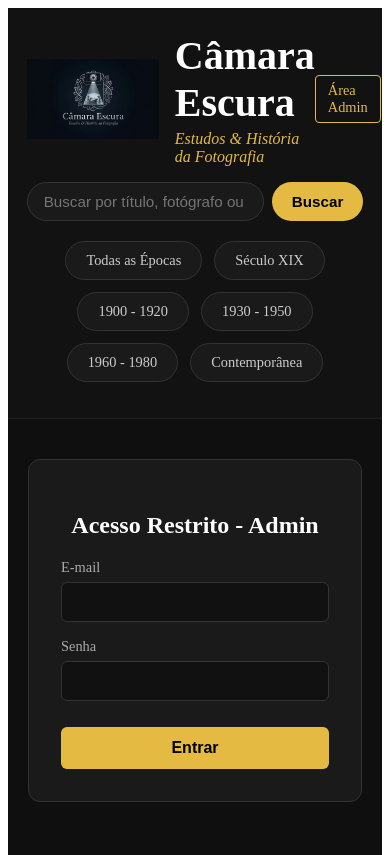
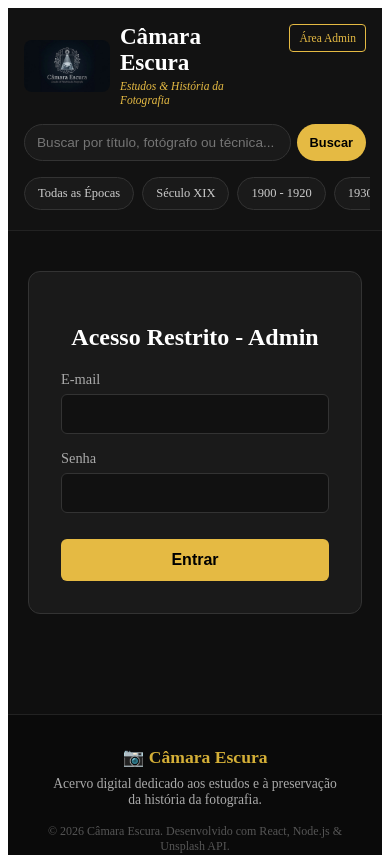
Before and after one commit to vandercs27/camara-escura, a React app in the folder frontend/: page /login in a window 390 px wide. Shown: the top 855 px of the page. Built offline with nearby package versions, Linux system fonts and the light colour scheme; the HTML template or start-up script is replaced by a standard one.

Commit message:
resolvendo bugs de endpoints e css

```diff
--- a/frontend/src/App.css
+++ b/frontend/src/App.css
@@ -182,3 +182,128 @@
     border-right-color: var(--border);
   }
 }
+.site-header {
+  position: relative;
+  overflow: hidden;
+}
+
+.header-top {
+  max-width: 1280px;
+  margin: 0 auto;
+  gap: 24px;
+}
+
+.brand-link {
+  min-width: 0;
+}
+
+.brand-logo {
+  flex: 0 0 auto;
+  border-radius: 10px;
+}
+
+.brand-title,
+.brand-subtitle {
+  overflow-wrap: anywhere;
+}
+
+.admin-link {
+  flex: 0 0 auto;
+  transition: background-color 0.2s ease, color 0.2s ease;
+}
+
+.admin-link:hover,
+.admin-link:focus-visible {
+  background-color: #e5ba43;
+  color: #111;
+}
+
+.search-form {
+  margin: 20px auto 18px !important;
+}
+
+.search-input {
+  min-width: 0;
+}
+
+.era-navbar {
+  max-width: 1280px;
+  margin: 18px auto 0 !important;
+  padding: 0 4px;
+  scrollbar-width: thin;
+}
+
+.era-link {
+  white-space: nowrap;
+}
+
+@media (max-width: 640px) {
+  .site-header {
+    padding: 16px 16px 12px !important;
+  }
+
+  .header-top {
+    align-items: flex-start !important;
+    gap: 14px;
+    margin-bottom: 16px !important;
+  }
+
+  .brand-link {
+    align-items: center;
+    gap: 10px !important;
+  }
+
+  .brand-logo {
+    width: 52px;
+    height: 52px !important;
+    border-radius: 8px;
+  }
+
+  .brand-title {
+    font-size: 1.45rem !important;
+    line-height: 1.1;
+  }
+
+  .brand-subtitle {
+    max-width: 170px;
+    margin-top: 4px !important;
+    font-size: 0.72rem !important;
+    line-height: 1.25;
+  }
+
+  .admin-link {
+    padding: 7px 9px !important;
+    font-size: 0.72rem !important;
+    white-space: nowrap;
+  }
+
+  .search-form {
+    gap: 6px !important;
+    margin: 0 auto 14px !important;
+  }
+
+  .search-input {
+    padding: 10px 12px !important;
+    font-size: 0.85rem !important;
+  }
+
+  .search-button {
+    padding: 10px 13px !important;
+    font-size: 0.8rem !important;
+  }
+
+  .era-navbar {
+    justify-content: flex-start !important;
+    flex-wrap: nowrap !important;
+    gap: 8px !important;
+    margin: 0 -4px !important;
+    padding: 2px 4px 8px;
+    overflow-x: auto;
+  }
+
+  .era-link {
+    flex: 0 0 auto;
+    padding: 8px 13px !important;
+    font-size: 0.78rem !important;
+  }
+}
--- a/frontend/src/App.jsx
+++ b/frontend/src/App.jsx
@@ -8,20 +8,21 @@ import { PhotoDetail } from './pages/PhotoDetail';
 import { PhotographerDetail } from './pages/PhotographerDetail';
 import { Login } from './pages/Login';
 import { AdminAddPhoto } from './pages/AdminAddPhoto';
+import './App.css';
 
 export default function App() {
   return (
     <div style={styles.appContainer}>
-      <header style={styles.header}>
-        <div style={styles.headerTop}>
-          <Link to="/" style={styles.brandLink}>
-            <img src={logoImg} alt="Câmara Escura Logo" style={styles.logo} />
+      <header className="site-header" style={styles.header}>
+        <div className="header-top" style={styles.headerTop}>
+          <Link to="/" className="brand-link" style={styles.brandLink}>
+            <img className="brand-logo" src={logoImg} alt="Câmara Escura Logo" style={styles.logo} />
             <div>
-              <h1 style={styles.title}>Câmara Escura</h1>
-              <p style={styles.subtitle}>Estudos & História da Fotografia</p>
+              <h1 className="brand-title" style={styles.title}>Câmara Escura</h1>
+              <p className="brand-subtitle" style={styles.subtitle}>Estudos & História da Fotografia</p>
             </div>
           </Link>
-          <Link to="/login" style={styles.adminLink}>Área Admin</Link>
+          <Link to="/login" className="admin-link" style={styles.adminLink}>Área Admin</Link>
         </div>
 
         <SearchBar />
--- a/frontend/src/components/EraNavbar.jsx
+++ b/frontend/src/components/EraNavbar.jsx
@@ -13,7 +13,7 @@ export function EraNavbar() {
   ];
 
   return (
-    <nav style={styles.container}>
+    <nav className="era-navbar" style={styles.container}>
       {eras.map((item) => {
         // Compara o caminho atual do navegador com o caminho do item
         const isActive =
@@ -24,6 +24,7 @@ export function EraNavbar() {
           <Link
             key={item.id}
             to={item.path}
+            className="era-link"
             style={{
               ...styles.tabLink,
               ...(isActive ? styles.activeTabLink : {}),
--- a/frontend/src/components/PhotoCard.jsx
+++ b/frontend/src/components/PhotoCard.jsx
@@ -1,4 +1,5 @@
 import { Link } from 'react-router-dom';
+import { resolveImageUrl } from '../services/api';
 
 export function PhotoCard({ photo }) {
   const photoId = photo._id || photo.id;
@@ -8,7 +9,7 @@ export function PhotoCard({ photo }) {
       <Link to={`/foto/${photoId}`} style={styles.link}>
         <div style={styles.imageContainer}>
           <img
-            src={photo.imageUrl}
+            src={resolveImageUrl(photo.imageUrl)}
             alt={photo.title}
             style={styles.image}
             onError={(e) => {
--- a/frontend/src/components/SearchBar.jsx
+++ b/frontend/src/components/SearchBar.jsx
@@ -18,15 +18,16 @@ export function SearchBar() {
   };
 
   return (
-    <form onSubmit={handleSubmit} style={styles.form}>
+    <form className="search-form" onSubmit={handleSubmit} style={styles.form}>
       <input
         type="text"
         placeholder="Buscar por título, fotógrafo ou técnica..."
         value={searchTerm}
         onChange={(e) => setSearchTerm(e.target.value)}
+        className="search-input"
         style={styles.input}
       />
-      <button type="submit" style={styles.button}>
+      <button type="submit" className="search-button" style={styles.button}>
         Buscar
       </button>
     </form>
--- a/frontend/src/index.css
+++ b/frontend/src/index.css
@@ -1,3 +1,16 @@
+* {
+  box-sizing: border-box;
+}
+
+html {
+  background: #0d0d0d;
+}
+
+body {
+  margin: 0;
+  min-width: 320px;
+}
+
 /* --- Container Global e Cabeçalho --- */
 body {
   background-color: #0d0d0d;
--- a/frontend/src/pages/AdminAddPhoto.jsx
+++ b/frontend/src/pages/AdminAddPhoto.jsx
@@ -1,132 +1,93 @@
-import { useState, useEffect } from 'react';
+import { useEffect, useState } from 'react';
 import { useNavigate, useParams } from 'react-router-dom';
+import { API_URL, resolveImageUrl } from '../services/api';
 
 export function AdminAddPhoto() {
   const navigate = useNavigate();
-  const { id } = useParams(); // Se existir id, estamos em modo edição
+  const { id } = useParams();
   const isEditMode = Boolean(id);
-
   const [adminUser, setAdminUser] = useState(null);
-  const [title, setTitle] = useState('');
-  const [photographer, setPhotographer] = useState('');
-  const [year, setYear] = useState('');
-  const [medium, setMedium] = useState('');
-  const [era, setEra] = useState('seculo-19');
-  const [historicalContext, setHistoricalContext] = useState('');
-  const [photographerBio, setPhotographerBio] = useState('');
-  const [imageUrl, setImageUrl] = useState('');
+  const [form, setForm] = useState({
+    title: '', photographer: '', year: '', medium: '', era: 'seculo-19',
+    historicalContext: '', photographerBio: '', imageUrl: '',
+  });
   const [imageFile, setImageFile] = useState(null);
-
   const [loading, setLoading] = useState(false);
   const [message, setMessage] = useState('');
   const [error, setError] = useState('');
 
   useEffect(() => {
     const user = JSON.parse(localStorage.getItem('adminUser'));
-    if (!user || !user.token) {
-      navigate('/login');
-    } else {
-      setAdminUser(user);
-    }
+    if (!user?.token) navigate('/login');
+    else setAdminUser(user);
   }, [navigate]);
 
-  // Carrega os dados da foto existente se estiver no modo de edição
   useEffect(() => {
-    if (isEditMode) {
-      async function fetchPhotoForEdit() {
-        try {
-        const API_URL = 'https://camara-escura-backend.onrender.com/api';
-const eraParam = era ? era : 'todas';
-// Exemplo no fetch:
-const response = await fetch(`${API_URL}/photos/era/${eraParam}`);
-          if (!res.ok) throw new Error('Erro ao carregar dados da fotografia.');
-          const data = await res.json();
-
-          setTitle(data.title || '');
-          setPhotographer(data.photographer || '');
-          setYear(data.year || '');
-          setMedium(data.medium || '');
-          setEra(data.era || 'seculo-19');
-          setHistoricalContext(data.historicalContext || '');
-          setPhotographerBio(data.photographerBio || '');
-          setImageUrl(data.imageUrl || '');
-        } catch (err) {
-          setError(err.message);
-        }
-      }
-      fetchPhotoForEdit();
-    }
+    if (!isEditMode) return;
+    fetch(`${API_URL}/photos/${id}`)
+      .then(async (response) => {
+        if (!response.ok) throw new Error('Erro ao carregar dados da fotografia.');
+        return response.json();
+      })
+      .then((data) => setForm({
+        title: data.title || '',
+        photographer: data.photographer || '',
+        year: data.year || '',
+        medium: data.medium || '',
+        era: data.era || 'seculo-19',
+        historicalContext: data.historicalContext || '',
+        photographerBio: data.photographerBio || '',
+        imageUrl: resolveImageUrl(data.imageUrl),
+      }))
+      .catch((requestError) => setError(requestError.message));
   }, [id, isEditMode]);
 
-  const handleSubmit = async (e) => {
-  e.preventDefault();
+  const updateField = (event) => {
+    const { name, value } = event.target;
+    setForm((current) => ({ ...current, [name]: value }));
+  };
+
+  const handleSubmit = async (event) => {
+    event.preventDefault();
     setLoading(true);
     setMessage('');
     setError('');
 
     try {
-    // 1. Recupera o token diretamente do localStorage para garantir que ele exista no momento do envio
       const storedUser = JSON.parse(localStorage.getItem('adminUser'));
       const token = storedUser?.token || adminUser?.token;
-
-    if (!token) {
-      throw new Error('Sessão expirada. Faça login novamente.');
-    }
+      if (!token) throw new Error('Sessão expirada. Faça login novamente.');
 
       const formData = new FormData();
-    formData.append('title', title);
-    formData.append('photographer', photographer);
-    formData.append('year', year);
-    formData.append('medium', medium);
-    formData.append('era', era);
-    formData.append('historicalContext', historicalContext);
-    formData.append('photographerBio', photographerBio);
+      Object.entries(form).forEach(([key, value]) => {
+        if (key !== 'imageUrl') formData.append(key, value);
+      });
+      if (imageFile) formData.append('imageFile', imageFile);
+      else if (form.imageUrl) formData.append('imageUrl', form.imageUrl);
+      else if (!isEditMode) throw new Error('Informe uma URL de imagem ou selecione um arquivo.');
 
-    if (imageFile) {
-      formData.append('imageFile', imageFile);
-    } else if (imageUrl) {
-      formData.append('imageUrl', imageUrl);
-    } else if (!isEditMode) {
-      throw new Error('Informe uma URL de imagem ou selecione um arquivo.');
-    }
-
-    const API_URL = import.meta.env.VITE_API_URL || 'http://localhost:5000/api';
-
-const response = await fetch(`${API_URL}/photos`, {
+      const response = await fetch(`${API_URL}/photos${isEditMode ? `/${id}` : ''}`, {
         method: isEditMode ? 'PUT' : 'POST',
-  headers: {
-    'Authorization': `Bearer ${token}`
-  },
-  body: formData
+        headers: { Authorization: `Bearer ${token}` },
+        body: formData,
       });
-
       const data = await response.json();
-
       if (!response.ok) {
-      // Se o token tiver expirado ou retornado 401, aí sim redireciona pro login
         if (response.status === 401) {
           localStorage.removeItem('adminUser');
           navigate('/login');
-        throw new Error('Sessão expirada. Por favor, faça login novamente.');
         }
-      throw new Error(data.error || 'Erro ao processar requisição');
+        throw new Error(data.error || 'Erro ao processar requisição.');
       }
 
       setMessage(isEditMode ? 'Fotografia atualizada com sucesso!' : 'Fotografia cadastrada com sucesso!');
-
-    // 2. Limpa APENAS os campos do formulário e NUNCA o localStorage/sessão
       if (!isEditMode) {
-      setTitle('');
-      setPhotographer('');
-      setYear('');
-      setMedium('');
-      setHistoricalContext('');
-      setPhotographerBio('');
-      setImageUrl('');
+        setForm((current) => ({ ...current, title: '', photographer: '', year: '', medium: '',
+          historicalContext: '', photographerBio: '', imageUrl: '' }));
         setImageFile(null);
       }
-  } catch (err) {
-    setError(err.message);
+    } catch (requestError) {
+      setError(requestError.message);
     } finally {
       setLoading(false);
     }
@@ -139,126 +100,44 @@ const response = await fetch(`${API_URL}/photos`, {
 
   return (
     <div style={styles.container}>
-      <div style={styles.headerBar}>
+      <div style={styles.header}>
         <h2>{isEditMode ? 'Editar Fotografia do Acervo' : 'Painel de Cadastramento'}</h2>
-        <button onClick={handleLogout} style={styles.logoutBtn}>Sair</button>
+        <button onClick={handleLogout} style={styles.button}>Sair</button>
       </div>
-
-      {message && <div style={styles.successMessage}>{message}</div>}
-      {error && <div style={styles.errorMessage}>{error}</div>}
-
+      {message && <p style={styles.success}>{message}</p>}
+      {error && <p style={styles.error}>{error}</p>}
       <form onSubmit={handleSubmit} style={styles.form}>
-        <div style={styles.grid}>
-          <div style={styles.field}>
-            <label style={styles.label}>Título da Obra*</label>
-            <input
-              type="text"
-              value={title}
-              onChange={(e) => setTitle(e.target.value)}
-              required
-              style={styles.input}
-            />
-          </div>
-
-          <div style={styles.field}>
-            <label style={styles.label}>Fotógrafo/Autor*</label>
-            <input
-              type="text"
-              value={photographer}
-              onChange={(e) => setPhotographer(e.target.value)}
-              required
-              style={styles.input}
-            />
-          </div>
-
-          <div style={styles.field}>
-            <label style={styles.label}>Ano*</label>
-            <input
-              type="text"
-              value={year}
-              onChange={(e) => setYear(e.target.value)}
-              required
-              style={styles.input}
-            />
-          </div>
-
-          <div style={styles.field}>
-            <label style={styles.label}>Técnica / Processo*</label>
-            <input
-              type="text"
-              value={medium}
-              onChange={(e) => setMedium(e.target.value)}
-              required
-              style={styles.input}
-            />
-          </div>
-
-          <div style={styles.field}>
-            <label style={styles.label}>Época do Acervo*</label>
-            <select
-              value={era}
-              onChange={(e) => setEra(e.target.value)}
-              style={styles.input}
-            >
+        {[
+          ['title', 'Título da Obra'], ['photographer', 'Fotógrafo/Autor'],
+          ['year', 'Ano'], ['medium', 'Técnica / Processo'],
+        ].map(([name, label]) => (
+          <label key={name} style={styles.field}>{label}
+            <input name={name} value={form[name]} onChange={updateField} required style={styles.input} />
+          </label>
+        ))}
+        <label style={styles.field}>Época
+          <select name="era" value={form.era} onChange={updateField} style={styles.input}>
             <option value="seculo-19">Século XIX</option>
-              <option value="anos-1900-1920">Anos 1900–1920</option>
-              <option value="anos-1930-1950">Anos 1930–1950</option>
-              <option value="anos-1960-1980">Anos 1960–1980</option>
+            <option value="1900-1920">Anos 1900-1920</option>
+            <option value="1930-1950">Anos 1930-1950</option>
+            <option value="1960-1980">Anos 1960-1980</option>
             <option value="contemporanea">Contemporânea</option>
           </select>
-          </div>
-        </div>
-
-        <hr style={styles.divider} />
-
-        <h3>Imagem da Fotografia</h3>
-        <div style={styles.grid}>
-          <div style={styles.field}>
-            <label style={styles.label}>Substituir por arquivo local</label>
-            <input
-              type="file"
-              accept="image/*"
-              onChange={(e) => setImageFile(e.target.files[0])}
-              style={styles.input}
-            />
-          </div>
-
-          <div style={styles.field}>
-            <label style={styles.label}>OU URL Direta da Imagem</label>
-            <input
-              type="text"
-              value={imageUrl}
-              onChange={(e) => setImageUrl(e.target.value)}
-              disabled={!!imageFile}
-              style={styles.input}
-            />
-          </div>
-        </div>
-
-        <hr style={styles.divider} />
-
-        <div style={styles.field}>
-          <label style={styles.label}>Contexto Histórico</label>
-          <textarea
-            value={historicalContext}
-            onChange={(e) => setHistoricalContext(e.target.value)}
-            rows={3}
-            style={styles.textarea}
-          />
-        </div>
-
-        <div style={styles.field}>
-          <label style={styles.label}>Biografia do Fotógrafo</label>
-          <textarea
-            value={photographerBio}
-            onChange={(e) => setPhotographerBio(e.target.value)}
-            rows={3}
-            style={styles.textarea}
-          />
-        </div>
-
-        <button type="submit" disabled={loading} style={styles.submitBtn}>
-          {loading ? 'Salvando...' : isEditMode ? 'Atualizar Fotografia' : 'Cadastrar Foto no Acervo'}
+        </label>
+        <label style={styles.field}>Arquivo de imagem
+          <input type="file" accept="image/*" onChange={(event) => setImageFile(event.target.files[0])} style={styles.input} />
+        </label>
+        <label style={styles.field}>Ou URL da imagem
+          <input name="imageUrl" value={form.imageUrl} onChange={updateField} disabled={Boolean(imageFile)} style={styles.input} />
+        </label>
+        <label style={styles.field}>Contexto histórico
+          <textarea name="historicalContext" value={form.historicalContext} onChange={updateField} style={styles.input} />
+        </label>
+        <label style={styles.field}>Biografia do fotógrafo
+          <textarea name="photographerBio" value={form.photographerBio} onChange={updateField} style={styles.input} />
+        </label>
+        <button type="submit" disabled={loading} style={styles.submit}>
+          {loading ? 'Salvando...' : 'Salvar fotografia'}
         </button>
       </form>
     </div>
@@ -266,95 +145,13 @@ const response = await fetch(`${API_URL}/photos`, {
 }
 
 const styles = {
-  container: {
-    maxWidth: '800px',
-    margin: '30px auto',
-    padding: '24px',
-    backgroundColor: '#1a1a1a',
-    borderRadius: '12px',
-    border: '1px solid #333',
-    color: '#fff',
-  },
-  headerBar: {
-    display: 'flex',
-    justifyContent: 'space-between',
-    alignItems: 'center',
-    marginBottom: '20px',
-    borderBottom: '1px solid #333',
-    paddingBottom: '12px',
-  },
-  logoutBtn: {
-    padding: '8px 16px',
-    backgroundColor: '#e74c3c',
-    border: 'none',
-    borderRadius: '6px',
-    color: '#fff',
-    cursor: 'pointer',
-    fontWeight: 'bold',
-  },
-  successMessage: {
-    backgroundColor: '#1b3d1b',
-    color: '#2ecc71',
-    padding: '12px',
-    borderRadius: '6px',
-    marginBottom: '16px',
-  },
-  errorMessage: {
-    backgroundColor: '#3d1212',
-    color: '#e74c3c',
-    padding: '12px',
-    borderRadius: '6px',
-    marginBottom: '16px',
-  },
-  form: {
-    display: 'flex',
-    flexDirection: 'column',
-    gap: '16px',
-  },
-  grid: {
-    display: 'grid',
-    gridTemplateColumns: 'repeat(auto-fit, minmax(240px, 1fr))',
-    gap: '16px',
-  },
-  field: {
-    display: 'flex',
-    flexDirection: 'column',
-    gap: '6px',
-  },
-  label: {
-    color: '#aaa',
-    fontSize: '0.9rem',
-  },
-  input: {
-    padding: '10px',
-    backgroundColor: '#111',
-    border: '1px solid #333',
-    borderRadius: '6px',
-    color: '#fff',
-    fontSize: '0.95rem',
-  },
-  textarea: {
-    padding: '10px',
-    backgroundColor: '#111',
-    border: '1px solid #333',
-    borderRadius: '6px',
-    color: '#fff',
-    fontSize: '0.95rem',
-    resize: 'vertical',
-  },
-  divider: {
-    borderColor: '#333',
-    margin: '10px 0',
-  },
-  submitBtn: {
-    padding: '14px',
-    backgroundColor: '#e5ba43',
-    border: 'none',
-    borderRadius: '6px',
-    color: '#000',
-    fontWeight: 'bold',
-    fontSize: '1rem',
-    cursor: 'pointer',
-    marginTop: '10px',
-  },
+  container: { maxWidth: '900px', margin: '0 auto', padding: '32px 5%', color: '#fff' },
+  header: { display: 'flex', justifyContent: 'space-between', alignItems: 'center' },
+  form: { display: 'grid', gap: '16px' },
+  field: { display: 'grid', gap: '6px', color: '#aaa' },
+  input: { padding: '10px', backgroundColor: '#111', border: '1px solid #333', borderRadius: '6px', color: '#fff' },
+  button: { padding: '8px 14px', backgroundColor: '#333', border: 0, color: '#fff', borderRadius: '6px' },
+  submit: { padding: '12px', backgroundColor: '#e5ba43', border: 0, borderRadius: '6px', fontWeight: 'bold' },
+  success: { color: '#58d68d' },
+  error: { color: '#e74c3c' },
 };
--- a/frontend/src/pages/EraGallery.jsx
+++ b/frontend/src/pages/EraGallery.jsx
@@ -1,5 +1,6 @@
 import { useState, useEffect } from 'react';
 import { useParams, useSearchParams, Link } from 'react-router-dom';
+import { API_URL, resolveImageUrl } from '../services/api';
 
 export function EraGallery() {
   const { era } = useParams();
@@ -16,8 +17,6 @@ export function EraGallery() {
       setError(null);
       try {
        // Obtém a URL do backend enviada pelo Render (ou usa o localhost como fallback se estiver testando no PC)
-const API_URL = import.meta.env.VITE_API_URL || 'http://localhost:5000/api';
-
 const eraParam = era ? era : 'todas';
 const response = await fetch(`${API_URL}/photos/era/${eraParam}`);
 
@@ -79,7 +78,7 @@ const response = await fetch(`${API_URL}/photos/era/${eraParam}`);
       return (
         <Link key={photoId} to={`/foto/${photoId}`} style={styles.card}>
           <img
-            src={photo.imageUrl || 'https://via.placeholder.com/400x300?text=Sem+Imagem'}
+            src={resolveImageUrl(photo.imageUrl) || 'https://via.placeholder.com/400x300?text=Sem+Imagem'}
             alt={photo.title || 'Fotografia'}
             style={styles.image}
           />
--- a/frontend/src/pages/Login.jsx
+++ b/frontend/src/pages/Login.jsx
@@ -1,5 +1,6 @@
 import { useState } from 'react';
 import { useNavigate } from 'react-router-dom';
+import { API_URL } from '../services/api';
 
 export function Login() {
   const [email, setEmail] = useState('');
@@ -14,7 +15,7 @@ export function Login() {
     setError('');
 
     try {
-      const response = await fetch('http://localhost:5000/api/auth/login', {
+      const response = await fetch(`${API_URL}/auth/login`, {
         method: 'POST',
         headers: { 'Content-Type': 'application/json' },
         body: JSON.stringify({ email, password }),
--- a/frontend/src/pages/PhotographerDetail.jsx
+++ b/frontend/src/pages/PhotographerDetail.jsx
@@ -1,6 +1,6 @@
 import { useEffect, useState } from 'react';
 import { useParams, Link } from 'react-router-dom';
-import { getPhotographer } from '../services/api';
+import { getPhotographer, resolveImageUrl } from '../services/api';
 import { PhotoCard } from '../components/PhotoCard';
 
 export function PhotographerDetail() {
@@ -37,8 +37,8 @@ export function PhotographerDetail() {
       <div style={styles.profileHeader}>
         {photographer.profileImage && (
           <img
-  src={photo.imageUrl}
-  alt={photo.title}
+  src={resolveImageUrl(photographer.profileImage)}
+  alt={photographer.name}
   referrerPolicy="no-referrer"
 />
         )}
```
Also changed, not shown: frontend/src/pages/PhotoDetail.jsx (+3 -4 lines), frontend/src/services/api.js (+27 -3 lines). Lines whose indentation alone changed are shown as unchanged.
